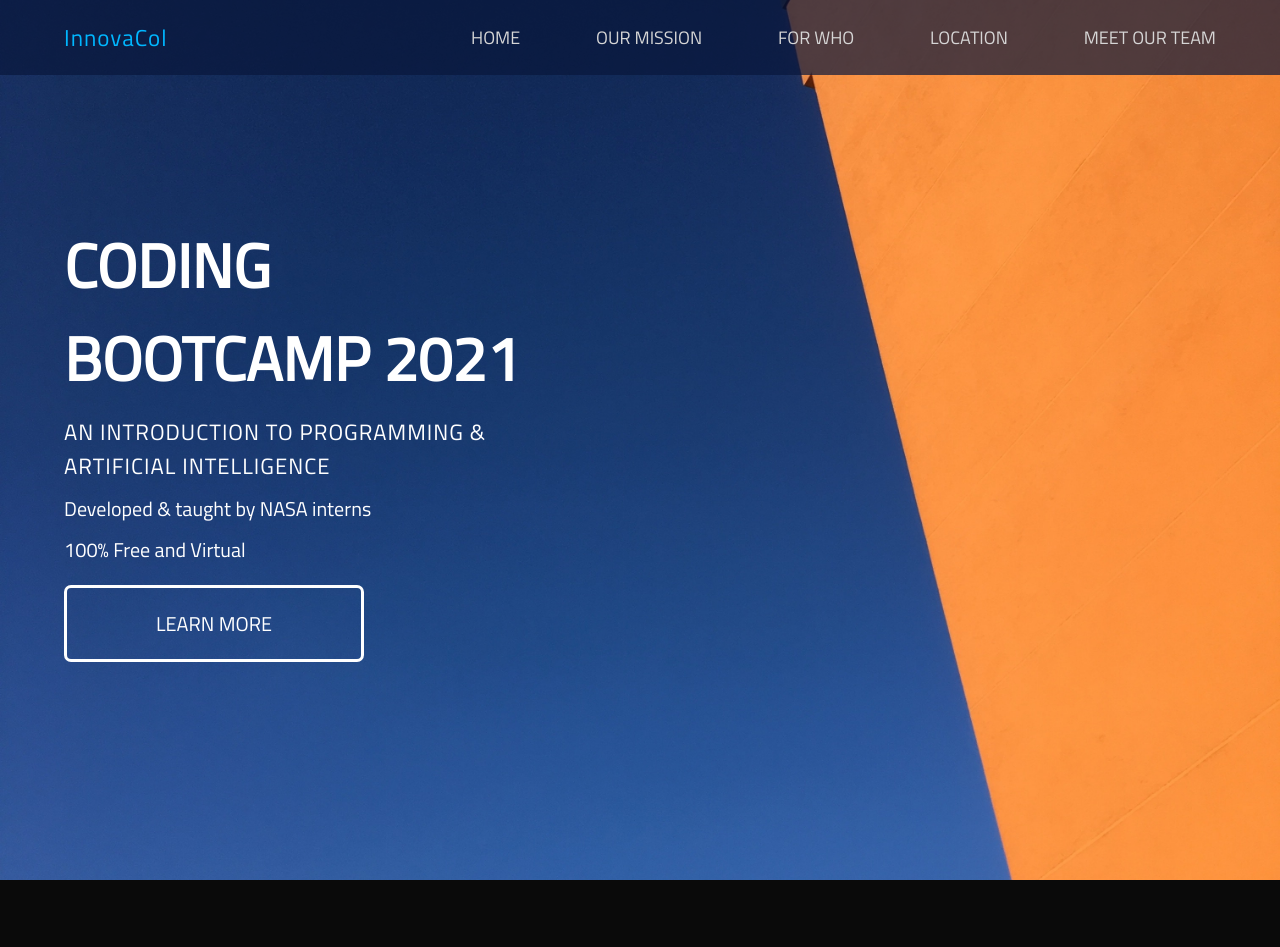
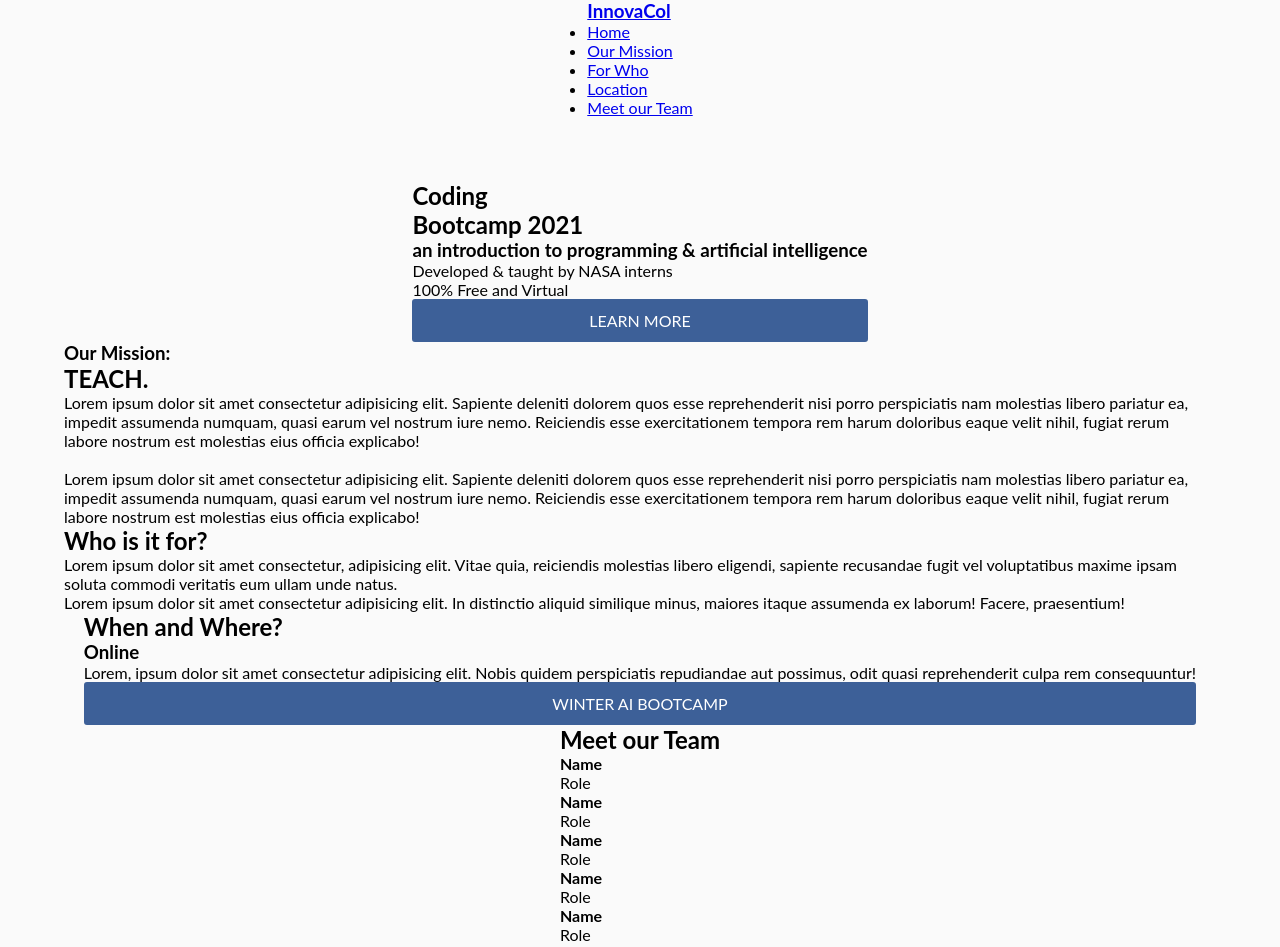
Before and after one commit to PaviLee/Pavilee.github.io, a plain HTML site: page index.html in a window 1280 px wide. Shown: the top 947 px of the page. Drawn offline with Linux system fonts and the light colour scheme.

Commit message:
Update style.css

```diff
--- a/css/style.css
+++ b/css/style.css
@@ -1,13 +1,5 @@
-/* Wwird thing when shirnk down .flex-row-wrap gets wider */
-/* because of image */
-
 * {
-    color: #FFFFFF;
-    text-decoration: none; /* move */
-
-    font-family: 'Titillium Web', sans-serif;
-
-    font-style: normal;
+    font-family: 'Lato', sans-serif;
 
     margin: 0px;
     padding: 0px;
@@ -18,338 +10,53 @@
 /**********************************/
 
 body {
-    background: #0A0A0A;
+    background-color: #fafafa;
+
+    display: flex;
+    flex-direction: column;
+    align-items: center;
+    justify-content: center;
 }
 
-h1, h2, h3, h4, p {
-    margin-bottom: 10px;
-    /* background: blue; */
-}
+main {
+    padding: 5vw;
 
-h1 {
-    font-size: calc(15px + 5vw);
-    font-weight: 800;
-    color: #F69031;
-}
-
-h2 {
-    font-size: calc(15px + 3vw);
-    font-weight: 750;
-    color: #F69031;
-}
-
-h3 {
-    font-size: 23px;
-    font-weight: 550;
-    letter-spacing: 1px;
-    color: #00B7FF;
-}
-
-h4 {
-    font-size: 20px;
-    font-weight: 500;
-    letter-spacing: 1px;
-}
-
-p {
-    /* color: #0A0A0A;
-    background-color: #D6D6D6; */
-
-    font-size: 20px;
-    font-weight: 450;
-}
-
-hr {
-    width: 100%;
-
-    border: 1px solid #FFFFFF;
-    border-radius: 3px;
-}
-
-img {
-    /* object-fit: contain; */
-    /* max-width: 700px; */
-    /* max-height: 100%; */
-
-    /* min-width: 500px; */
-    /* min-height: 500px; */
-    display: block;
-    width: 100%;
-    min-width: 400px;
-    height: auto;
+    display: flex;
+    flex-direction: column;
+    align-items: center;
+    justify-content: center;
 }
 
 /**********************************/
 
-.container {
-    /* background-color: lightcoral; */
-    width: 100%;
-
-    display: flex;
-    justify-content: center;
-    align-items: center;
-    flex-direction: column;
-}
-
-.content {
-    /* background-color: pink; */
-    width: 80%;
-
-    display: flex;
-    justify-content: center;
-    align-items: center;
-    flex-direction: column;
-
-    padding: 200px 0px;
-}
-
-.uppercase {
-    text-transform: uppercase;
+.space {
+    height: 5vh;
 }
 
 .buttons {
-    width: 100%;
+    text-align: center;
+
     display: flex;
-    /*justify-content: space-evenly;*/
+    flex-direction: column;
     flex-wrap: wrap;
 }
 
 .button {
-    /* color: #F3F3F3; */
+    background: #3d6098;
+    color: #ffffff;
+
     text-decoration: none;
     text-transform: uppercase;
-    background-color: transparent;
 
-    min-width: 300px;
-    /* min- height: 200px; */
-    max-width: 300px;
-    /* max-height: 400px; */
-    /* width: 200px; */
+    border: 2px solid #3d6098;
+    border-radius: 3px;
 
-    border: 3px solid white;
-    border-radius: 7px;
-
-    text-align: center;
-    /* padding: 40px 2px; */
-    padding: 20px 10px;
-
-    flex-grow: 1;
-    font-size: 20px;
-    font-weight: 400;
-    color: white;
-}
-
-.text-center {
-    text-align: center;
-}
-
-.parallax {
-    background: url(../images/shapes.jpg);
-    background-size: cover;
-    background-attachment: fixed;
-    /* width: 100vh; */
-    height: 75vh;
-    /* background: pink; */
-}
-
-/**********************************/
-
-.nav-link:hover {
-    color: #F69031;
+    padding: 10px 20px;
 }
 
 .button:hover {
-    color: #2C2B30;
-    background-color: white;
+    background: #ffffff;
+    color: #3d6098;
+
+    border: 2px solid #3d6098;
 }
-
-/**********************************/
-
-header {
-    /* background-color: rosybrown; */
-    background-color: rgba(9, 24, 61, 0.7) ;
-
-
-    position: fixed;
-    z-index: 99;
-
-    width: 100%;
-    /* height: 10vh; */
-
-    padding: 20px 0px;
-
-    display: flex;
-    justify-content: center;
-	align-items: center;
-}
-
-#header-container {
-    /* background-color: white;  */
-
-    width:90%;
-    /* height: 10vh; */
-
-    display: flex;
-    justify-content: center;
-	align-items: center;
-}
-
-#logo-container {
-    /* background-color: purple; */
-    display: flex;
-    justify-content: flex-start;
-    flex-grow: 1;
-}
-
-#logo-container h3{
-    margin: 0;
-}
-
-nav {
-    /* background-color: orange; */
-    flex-grow: 1;
- }
-
-#nav-links { /* TODO */
-    list-style: none;
-
-    display: flex;
-    justify-content: space-between;
-    /* flex-wrap: wrap; */
-}
-
-.nav-link  { /* todo */
-    color: #D6D6D6;
-    font-size: 18px;
-    text-decoration: none;
-    text-transform: uppercase;
-    font-weight: 500;
-
-    /* margin: 20px; */
-}
-
-/**********************************/
-
-#intro {
-    width: 100%;
-    height: 110vh;
-    background: url(../images/shapes.jpg);
-    /* background: linear-gradient( to right,rgba(1, 34, 93, 0.8) 0%,rgba(1, 34, 93, 0.4) 50%, rgba(92,153,238,.1) 80% ), url(../images/bogota_edited.jpg); */
-    background-size: cover;
-    background-position: center;
-    background-attachment: fixed;
-    /* position: relative;
-    overflow: hidden; */
-
-    opacity: 1;
-
-    min-height: 700px;
-
-    display: flex;
-    justify-content: center;
-    align-items: center;
-    flex-direction: column;
-}
-
-
-#intro .container {
-    align-items: flex-start;
-}
-#intro section {
-    width: 40%;
-    margin-left: 5%;
-}
-
-#intro h1 {
-    font-size: calc(10px + 4vw);
-    color: #fff;
-    text-align: left;
-    margin-bottom: 10px;
-}
-
-#intro h3 {
-    font-size: calc(3px + 1.5vw);
-    color: #fff;
-}
-
-#intro p {
-    color: #fff;
-}
-
-#intro .buttons{
-    align-items: flex-start;
-    margin-top: 20px;
-}
-
-#intro .button{
-    align-items: flex-start;
-}
-
-/****************************************/
-
-.center {
-    margin: 30px 0px 0px 0px;
-    justify-content: center;
-}
-
-/****************************************/
-
-.tiles {
-    width: 100%;
-    /* need to fix */
-    /* need to add to margin blovck */
-
-    display: flex;
-    flex-direction: row;
-    justify-content: space-evenly;
-    flex-wrap: wrap;
-
-    /* background-color: aquamarine; */
-}
-
-
-.tile {
-    color: #2C2B30;
-    text-align: center;
-    background-color: transparent;
-
-    width: 250px;
-    height: 350px;
-
-    border: 2px solid #FFFFFF;
-    border-radius: 7px;
-
-    padding: 20px 10px; /* change */
-    margin: 20px;
-    /* flex-grow: 1; */
-    display: flex;
-    justify-content: center;
-    align-items: center;
-    flex-direction: column;
-}
-
-.profile-pic {
-    background-color: pink;
-    width: 100%;
-    border-radius: 100%;
-    padding: 100px;
-}
-
-/************************************/
-
-footer {
-    /* font-size: 10px; */
-    /* color: #D6D6D6; */
-    text-align: center;
-    /* background-color: #2C2B30; */
-
-    padding: 20px 0px;
-
-    justify-content: space-between;
-    align-items: center;
-}
-
-footer p, footer a, address p {
-    font-size: 16px;
-    /* color: #D6D6D6; make black default and white font class */
-}
```
